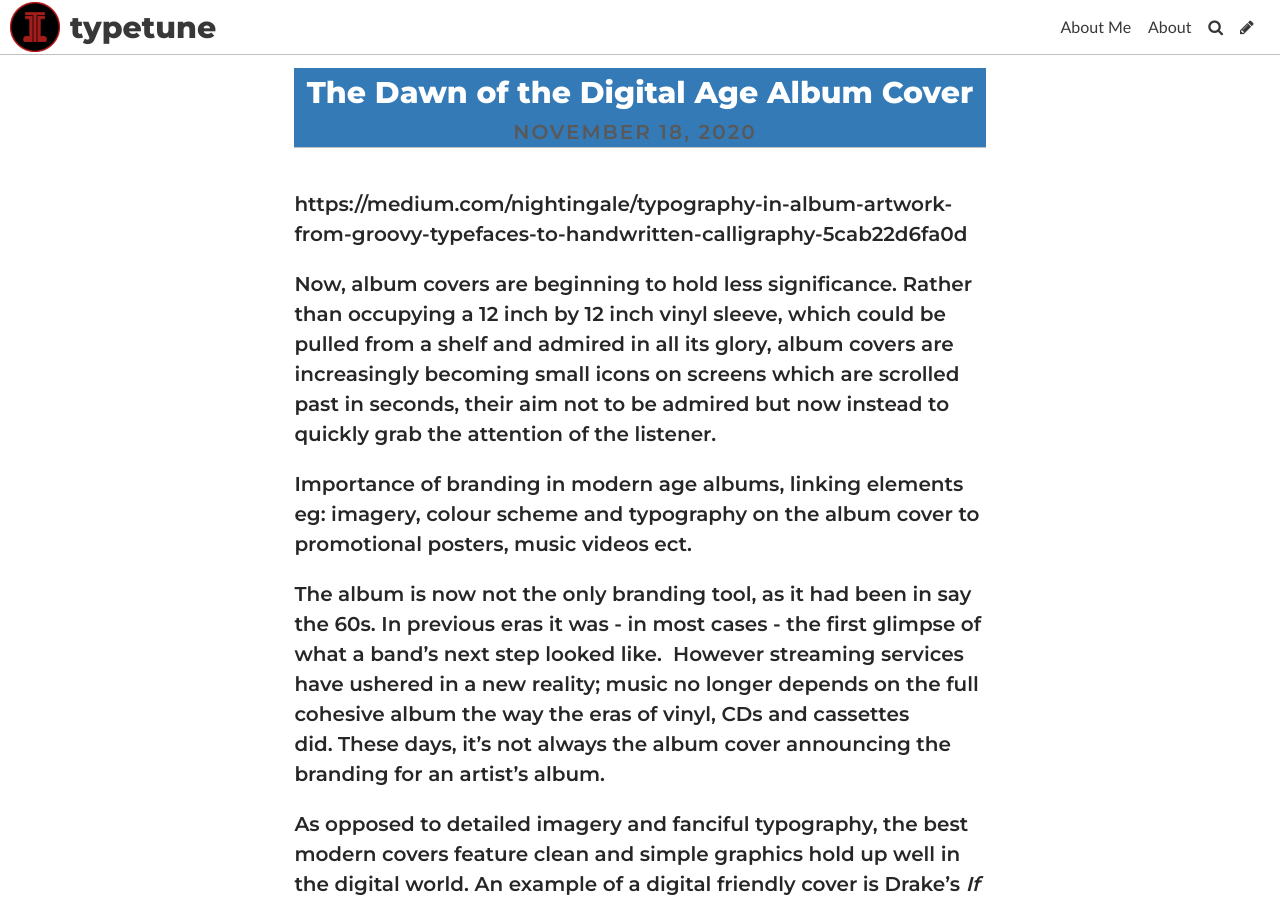
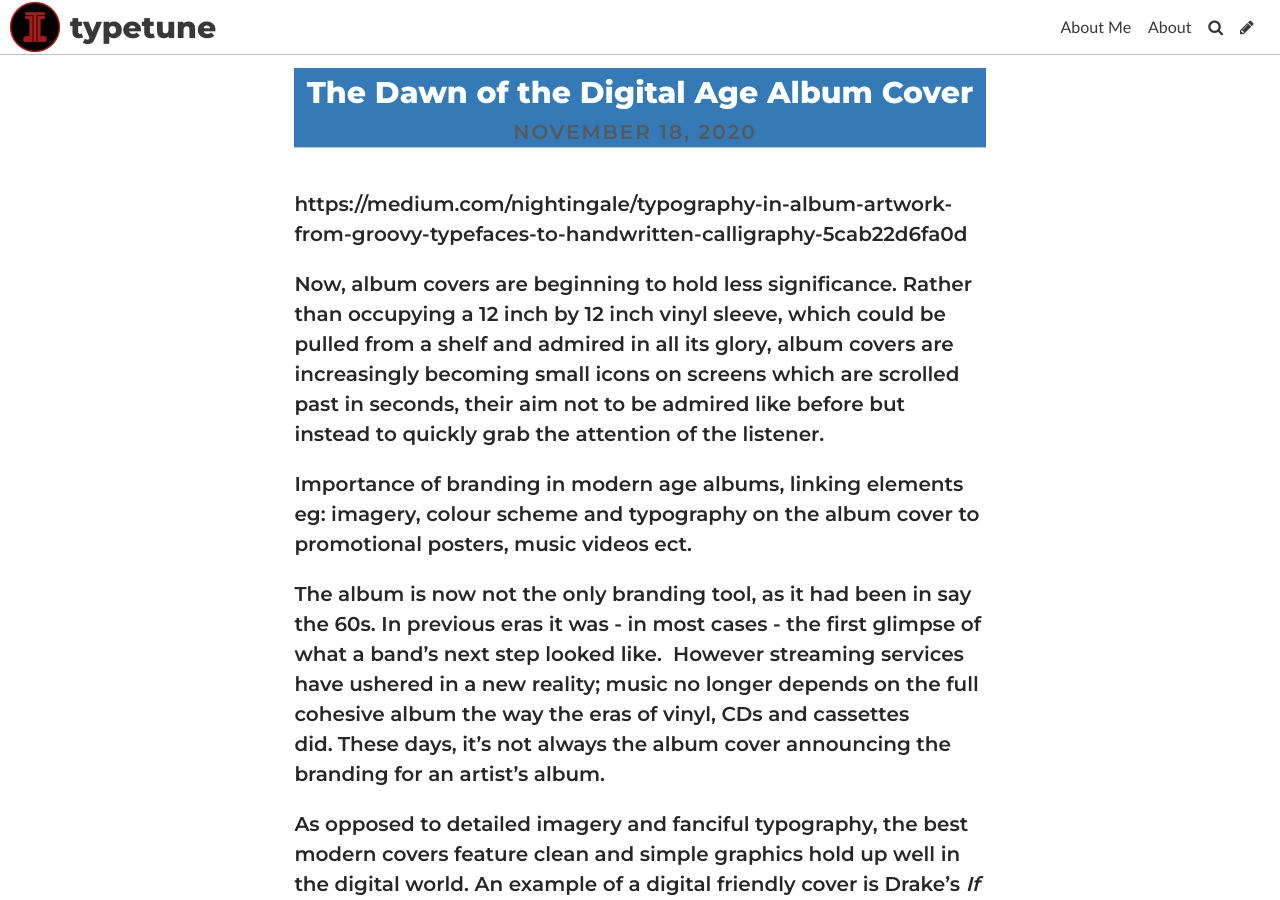
Before and after one commit to lauracutting/typetune, a Jekyll site: the page built from _posts/2020-11-18-the-dawn-of-the-digital-age-album-cover.md, in a window 1280 px wide and 900 px high. Built offline with Jekyll 4.4.1, drawn with Linux system fonts in a browser that asks for light colours; some web fonts are replaced.

Commit message:
Update Post “2020-11-18-the-dawn-of-the-digital-age-album-cover”

```diff
--- a/_posts/2020-11-18-the-dawn-of-the-digital-age-album-cover.md
+++ b/_posts/2020-11-18-the-dawn-of-the-digital-age-album-cover.md
@@ -10,7 +10,7 @@
 ---
 https://medium.com/nightingale/typography-in-album-artwork-from-groovy-typefaces-to-handwritten-calligraphy-5cab22d6fa0d
 
-Now, album covers are beginning to hold less significance. Rather than occupying a 12 inch by 12 inch vinyl sleeve, which could be pulled from a shelf and admired in all its glory, album covers are increasingly becoming small icons on screens which are scrolled past in seconds, their aim not to be admired but now instead to quickly grab the attention of the listener.
+Now, album covers are beginning to hold less significance. Rather than occupying a 12 inch by 12 inch vinyl sleeve, which could be pulled from a shelf and admired in all its glory, album covers are increasingly becoming small icons on screens which are scrolled past in seconds, their aim not to be admired like before but instead to quickly grab the attention of the listener.
 
 Importance of branding in modern age albums, linking elements eg: imagery, colour scheme and typography on the album cover to promotional posters, music videos ect.
 
```
